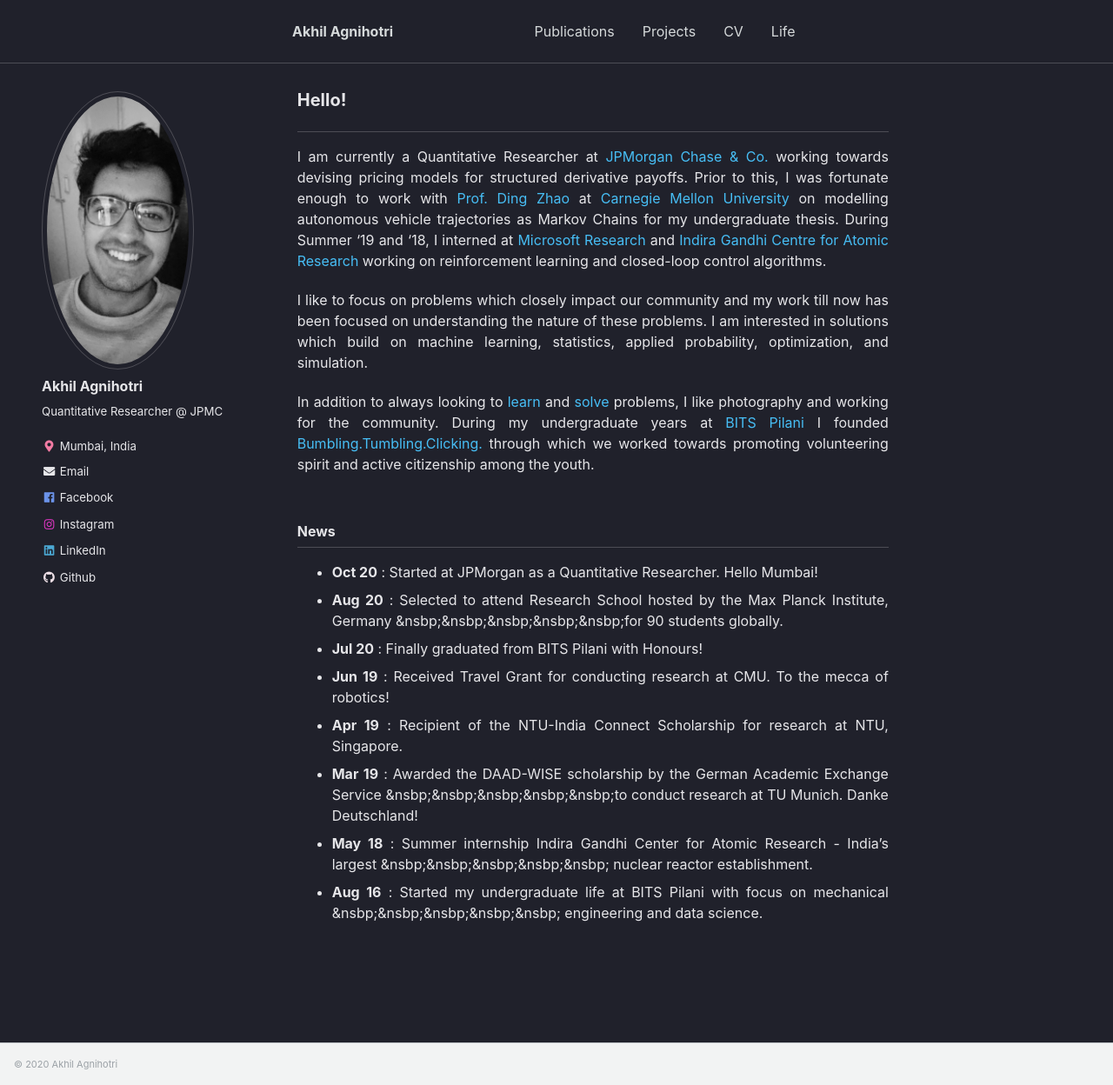
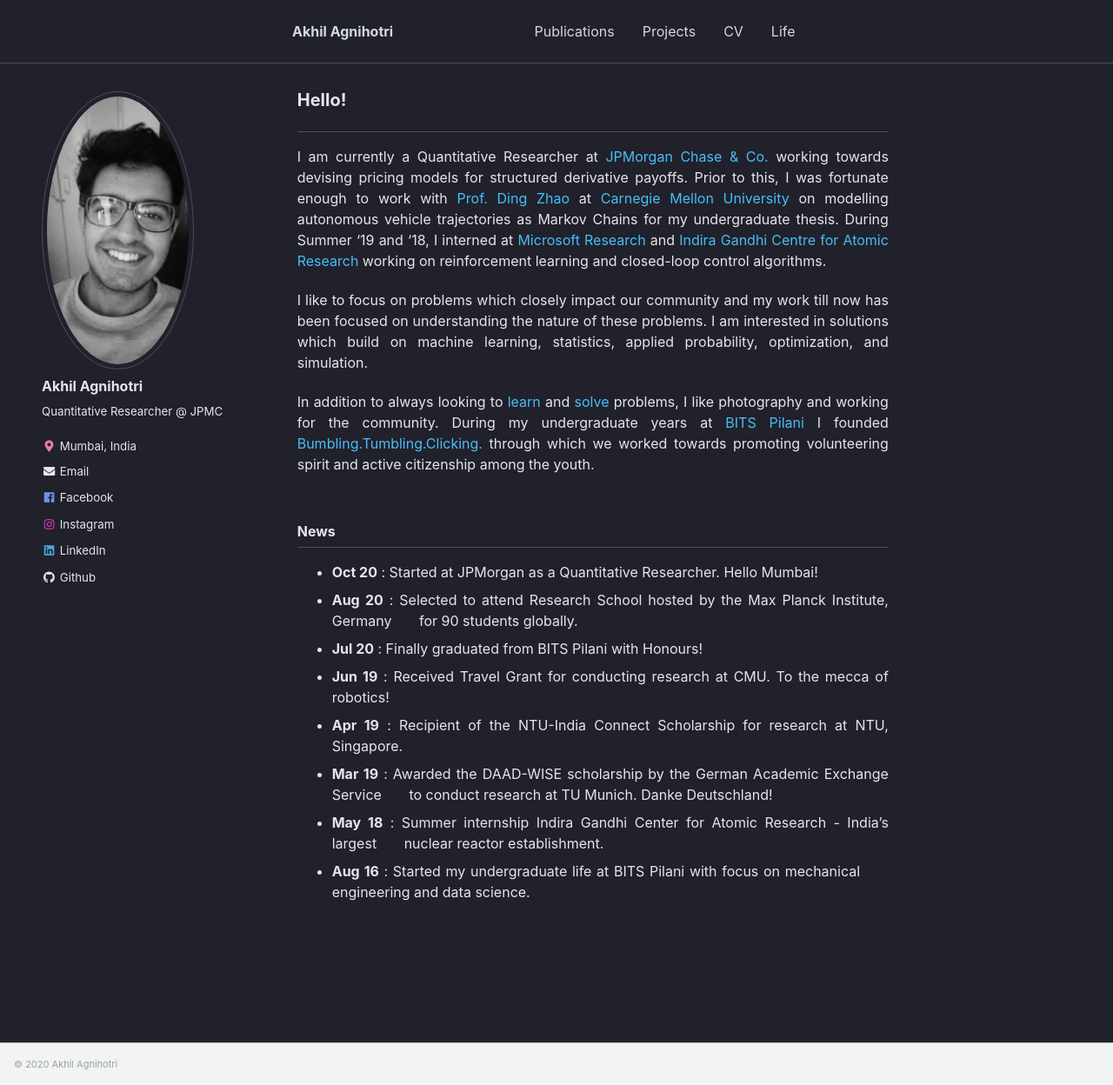
Before and after one commit to pmk2700/pranav-kulkarni.github.io, a Jekyll site: the page built from _pages/about.md, in a window 1280 px wide and 1248 px high. Shown: the whole window at 87% size. Built offline with Jekyll 4.4.1, drawn with Linux system fonts in a browser that asks for light colours; some of the changed lines change nothing that is shown.

```diff
--- a/_pages/about.md
+++ b/_pages/about.md
@@ -22,10 +22,10 @@
 ## News
 
 * **Oct 20** : Started at JPMorgan as a Quantitative Researcher. Hello Mumbai!
-* **Aug 20** : Selected to attend Research School hosted by the Max Planck Institute, Germany &nsbp;&nsbp;&nsbp;&nsbp;&nsbp;for 90 students globally.
+* **Aug 20** : Selected to attend Research School hosted by the Max Planck Institute, Germany &nbsp;&nbsp;&nbsp;&nbsp;&nbsp; for 90 students globally.
 * **Jul 20** : Finally graduated from BITS Pilani with Honours!
 * **Jun 19** : Received Travel Grant for conducting research at CMU. To the mecca of robotics!
 * **Apr 19** : Recipient of the NTU-India Connect Scholarship for research at NTU, Singapore.
-* **Mar 19** : Awarded the DAAD-WISE scholarship by the German Academic Exchange Service &nsbp;&nsbp;&nsbp;&nsbp;&nsbp;to conduct research at TU Munich. Danke Deutschland!
-* **May 18** : Summer internship Indira Gandhi Center for Atomic Research - India's largest &nsbp;&nsbp;&nsbp;&nsbp;&nsbp; nuclear reactor establishment.
-* **Aug 16** : Started my undergraduate life at BITS Pilani with focus on mechanical &nsbp;&nsbp;&nsbp;&nsbp;&nsbp; engineering and data science.
+* **Mar 19** : Awarded the DAAD-WISE scholarship by the German Academic Exchange Service &nbsp;&nbsp;&nbsp;&nbsp;&nbsp; to conduct research at TU Munich. Danke Deutschland!
+* **May 18** : Summer internship Indira Gandhi Center for Atomic Research - India's largest &nbsp;&nbsp;&nbsp;&nbsp;&nbsp;  nuclear reactor establishment.
+* **Aug 16** : Started my undergraduate life at BITS Pilani with focus on mechanical &nbsp;&nbsp;&nbsp;&nbsp;&nbsp; engineering and data science.
```
